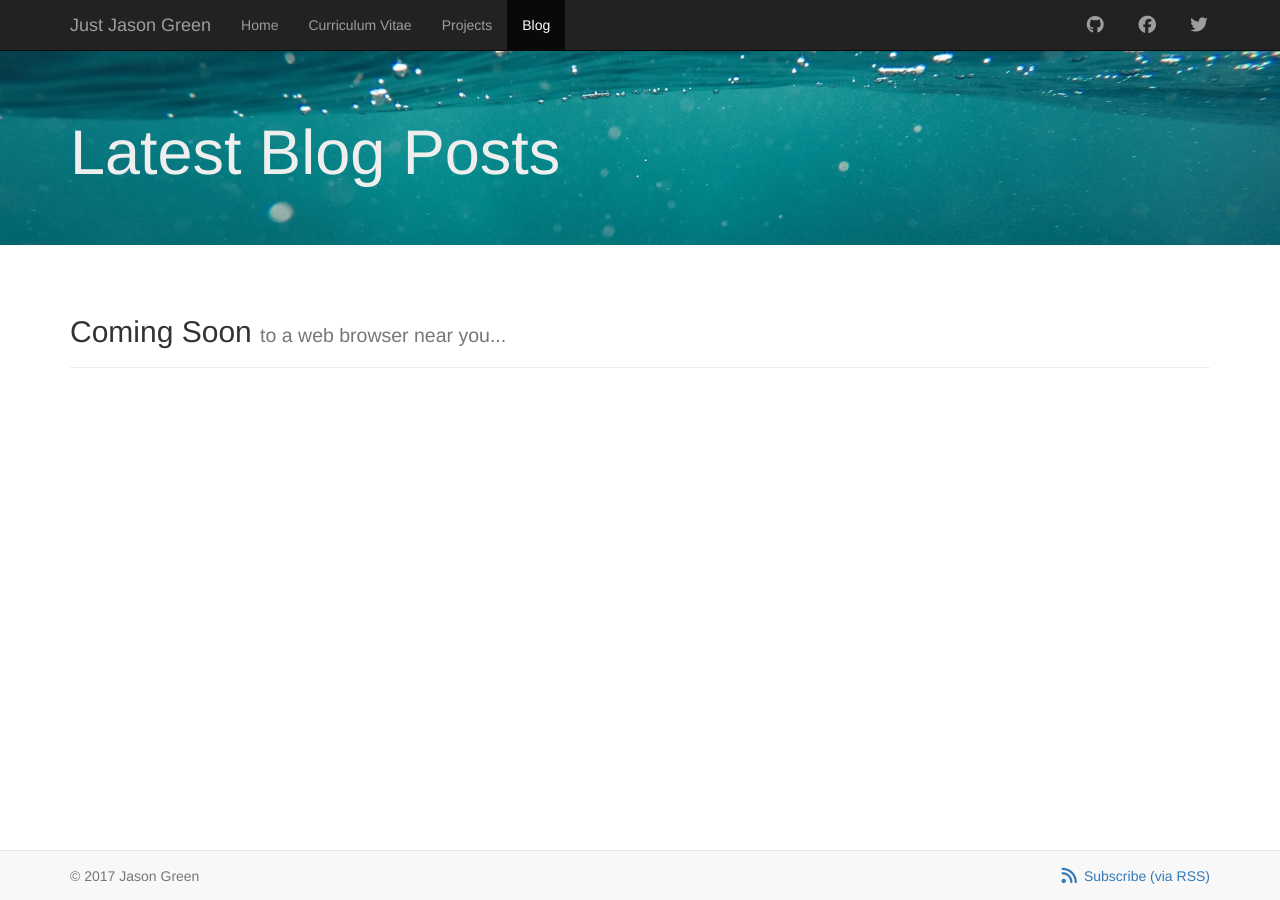
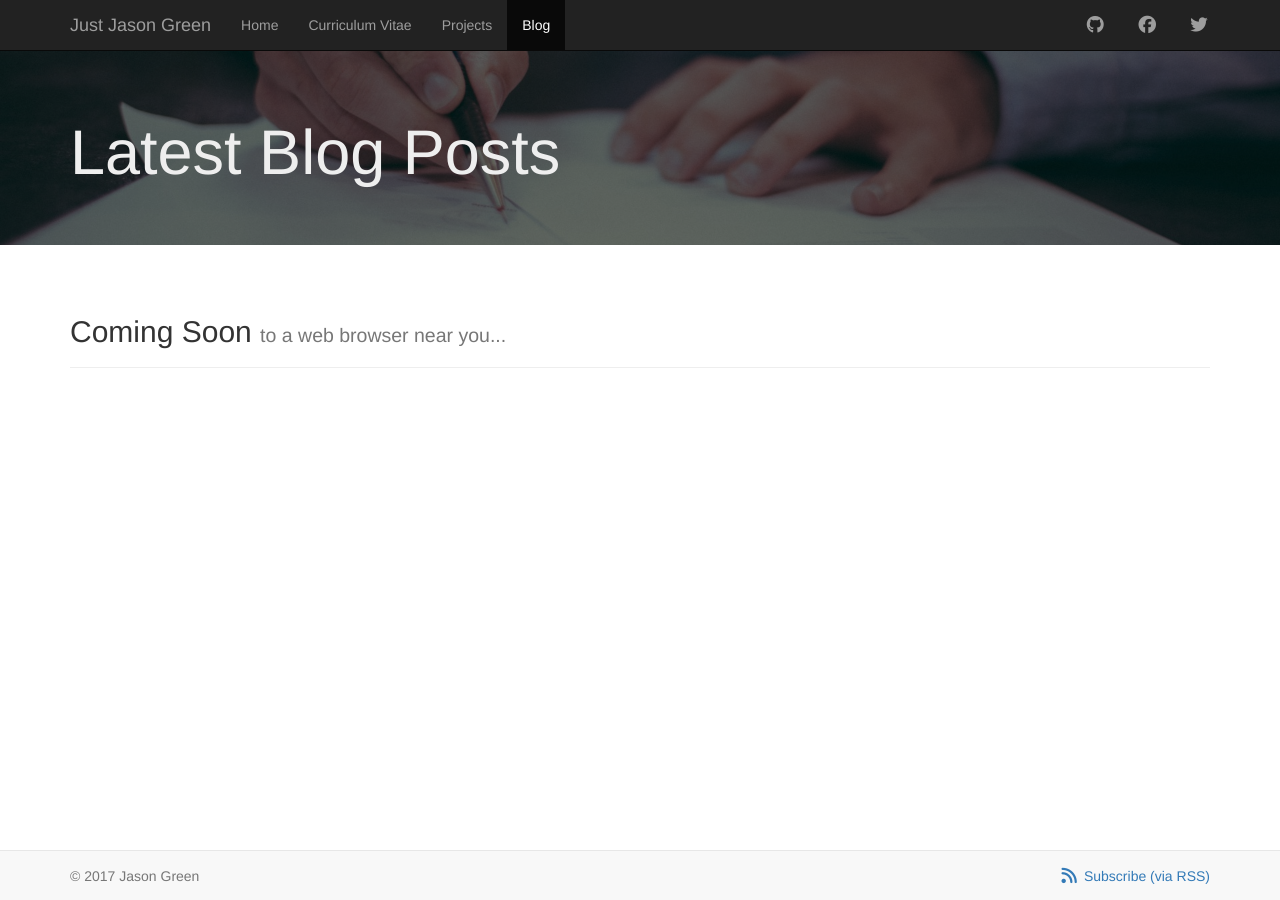
Before and after one commit to justjasongreen/justjasongreen.github.io, a Jekyll site: the page built from blog/index.html, in a window 1280 px wide. Built offline with Jekyll 4.4.1, drawn with Linux system fonts in a browser that asks for light colours; nearby versions of some CDN libraries.

Commit message:
Implement Blog Style
Update default stylesheet to implement 'writing' custom jumbotron class.

Update _config.yml to configure the default settings for the 'blog' path.

Update blog/index.html to work with the default settings.

```diff
--- a/_config.yml
+++ b/_config.yml
@@ -26,6 +26,12 @@ defaults:
             layout: default
             jumbotron_class: "underwater"
             title_separator: " @ "
+    -
+        scope:
+            path: "blog"
+        values:
+            jumbotron_class: "writing"
+            title: "Latest Blog Posts"
 exclude:
     - Dockerfile
     - Gemfile
--- a/assets/stylesheets/default.scss
+++ b/assets/stylesheets/default.scss
@@ -41,3 +41,10 @@ body {
     background-position: 0% 37%;
     background-size: cover;
 }
+
+.writing {
+    background: url('{{ "/assets/images/pexels-photo-24193.jpg" | relative_url }}'), $gray-dark;
+    background-blend-mode: overlay;
+    background-position: center;
+    background-size: cover;
+}
--- a/blog/index.html
+++ b/blog/index.html
@@ -1,6 +1,5 @@
 ---
-title: "Latest Blog Posts"
-description: "An information technology professional's personal blog about web design, software development, data science, digital art and creative writing"
+description: "An information technology professional's personal blog about art, business, life and technology"
 ---
 
 <div class="page-header">
```
Also changed, not shown: assets/images/pexels-photo-24193.jpg (added).
